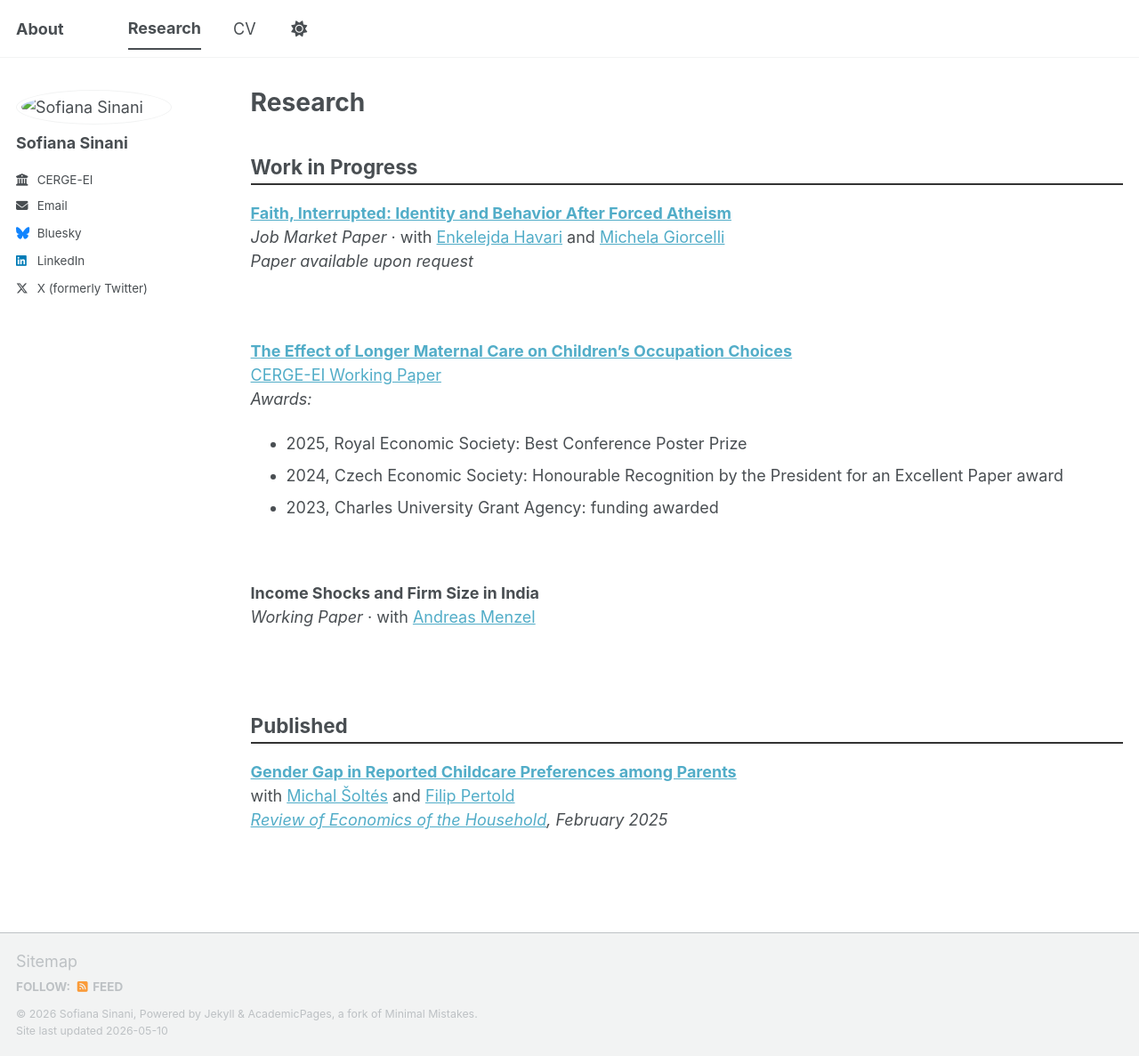
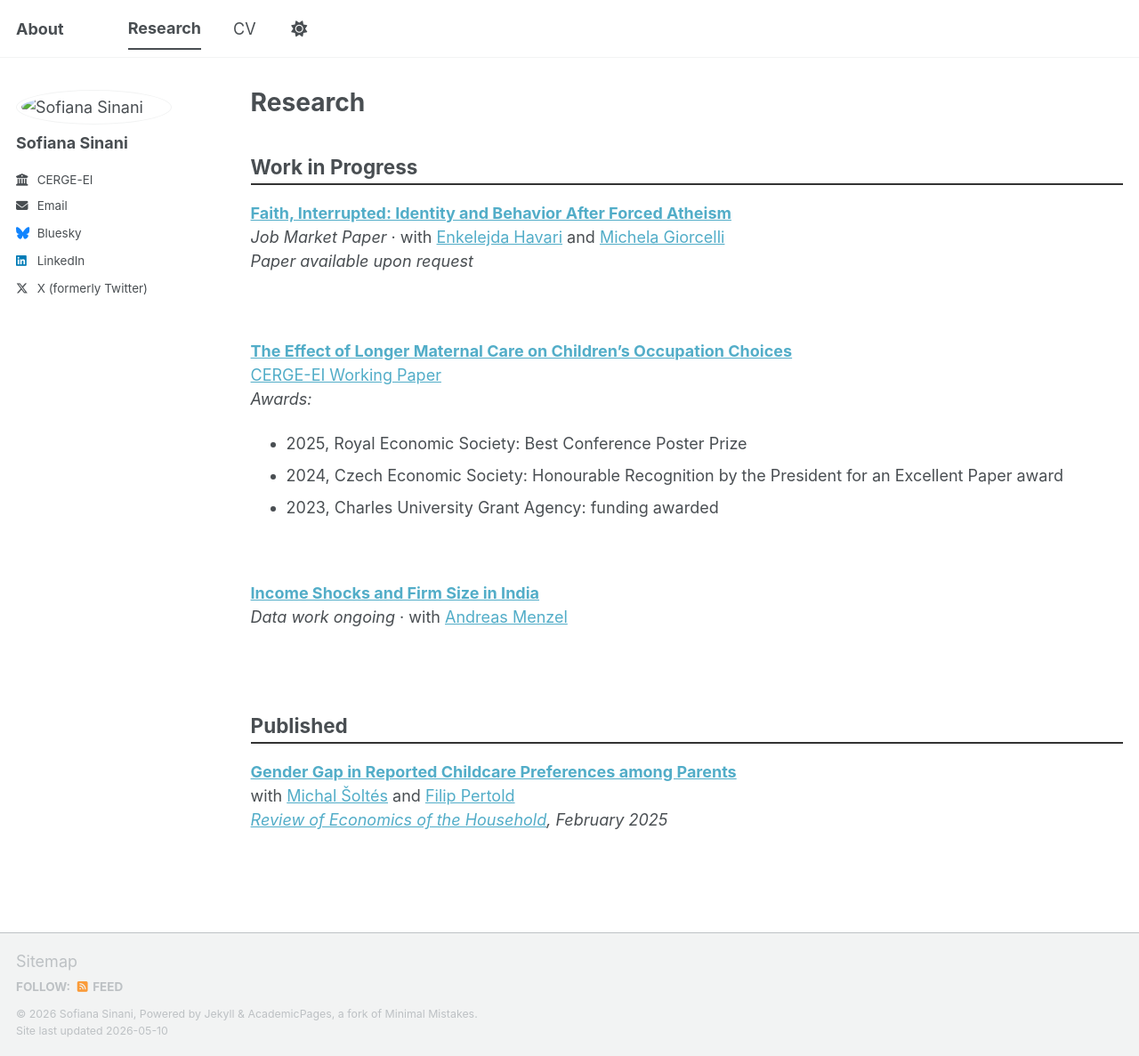
Before and after one commit to sofianasinani/sofianasinani.github.io, a Jekyll site: the page built from _publications/publications.md, in a window 1280 px wide and 1187 px high. Shown: the whole window at 89% size. Built offline with Jekyll 4.4.1, drawn with Linux system fonts in a browser that asks for light colours; a script bundle is joined from its source files by our own code; library files that are not in the unit come from our copies.

Commit message:
Revise paper title and status in publications
Updated the title and status of the working paper.

```diff
--- a/_publications/publications.md
+++ b/_publications/publications.md
@@ -26,9 +26,9 @@ author_profile: true
 
 <br>
 
-**Income Shocks and Firm Size in India**
+**[Income Shocks and Firm Size in India](#)**
 <br>
-*Working Paper* · with [Andreas Menzel](https://www.cerge-ei.cz/researchers/andreas-menzel-phd)
+*Data work ongoing* · with [Andreas Menzel](https://www.cerge-ei.cz/researchers/andreas-menzel-phd)
 
 <br>
 
```
